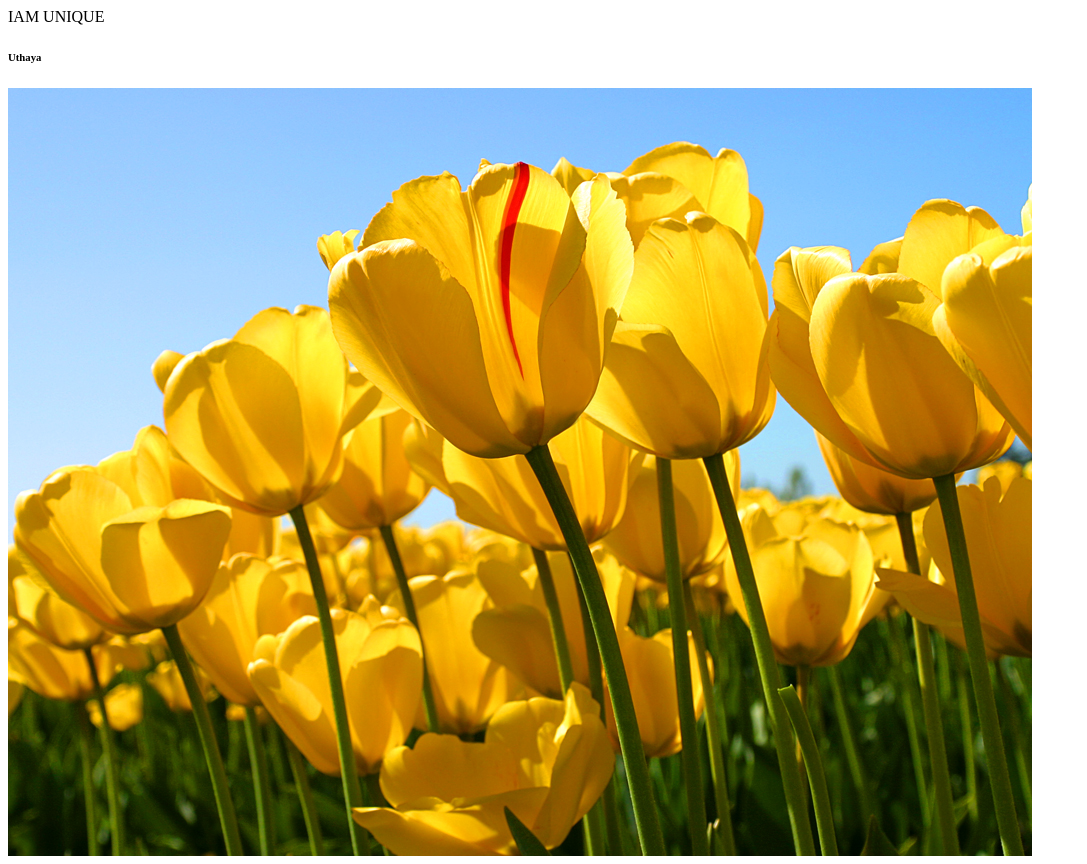
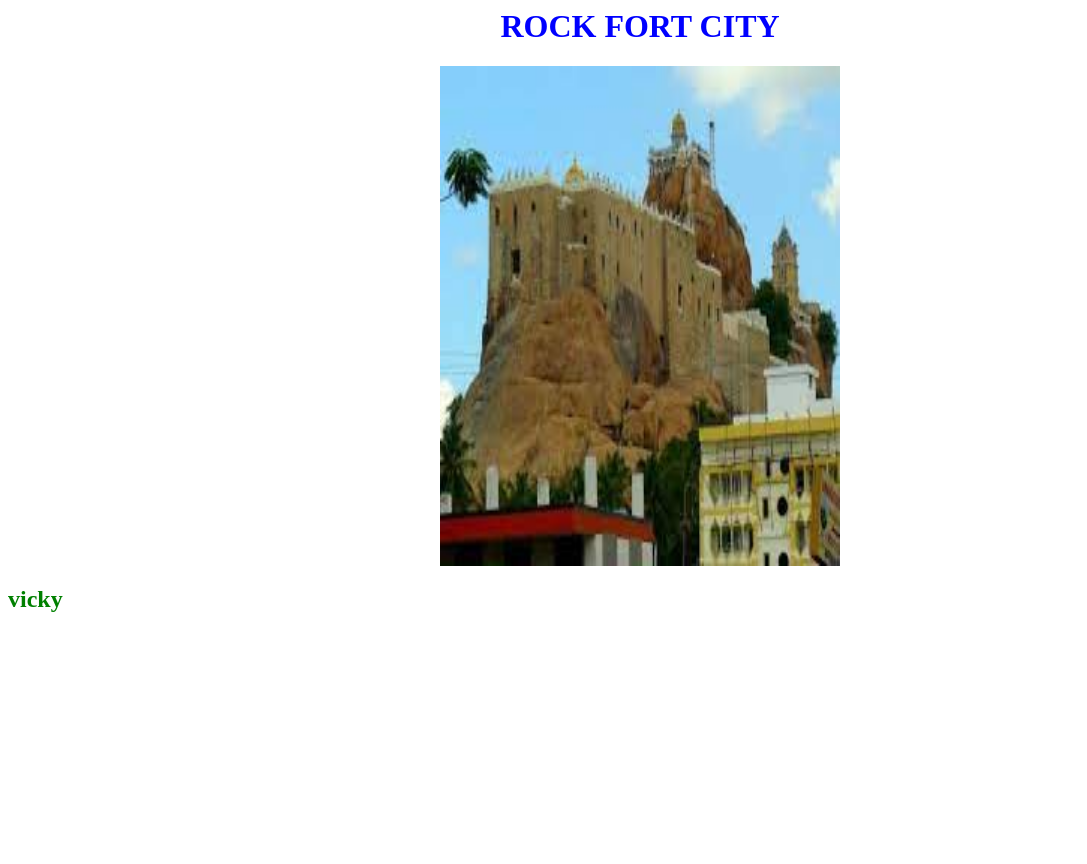
Before and after one commit to vickysakthi/vickysakthi, a plain HTML site: page index.html in a window 1280 px wide. Shown: the whole page, without its empty margins (0-1087 px from the left). After the commit the page ends 800 px from the top, so only its background shows below. Drawn offline with Linux system fonts and the light colour scheme.

Commit message:
Add files via upload

```diff
--- a/index.html
+++ b/index.html
@@ -1,5 +1,11 @@
 <html>
-    <head>IAM UNIQUE</head>
-    <h6> Uthaya</h6>
-    <img src="Tulips.jpg" />
-</html>
+<body>
+<font color="blue"/>
+<center><h1>ROCK FORT CITY</h1>
+    <img src="download.jpg" width="400" height="500"/>
+    </center>
+    <font color="green"/>
+    <left><h2>vicky</h2>
+    </left>
+    </body>
+<//html>
```
Also changed, not shown: download.jpg (added).
